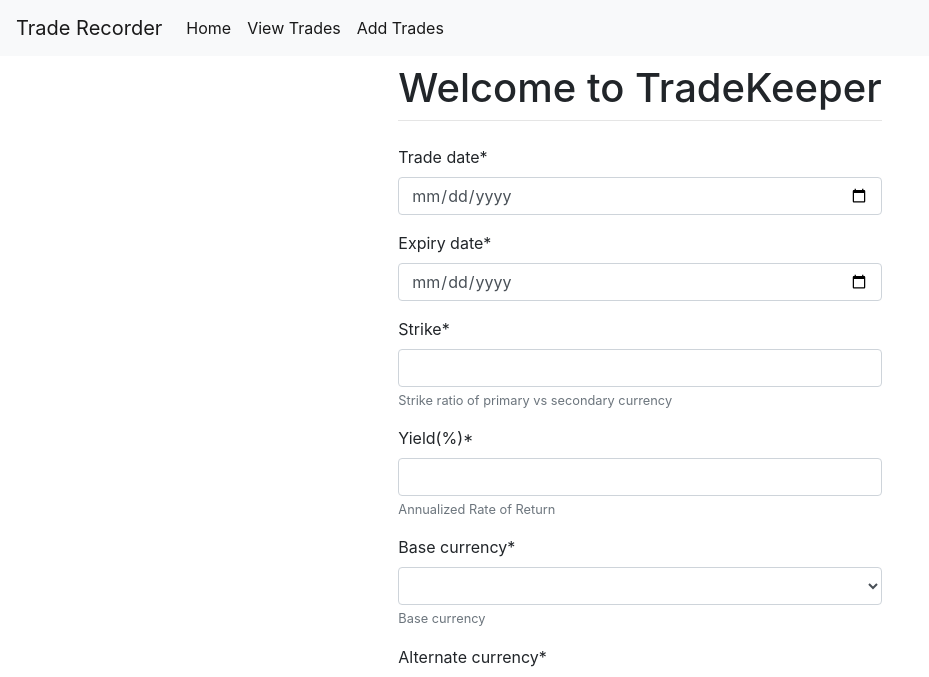
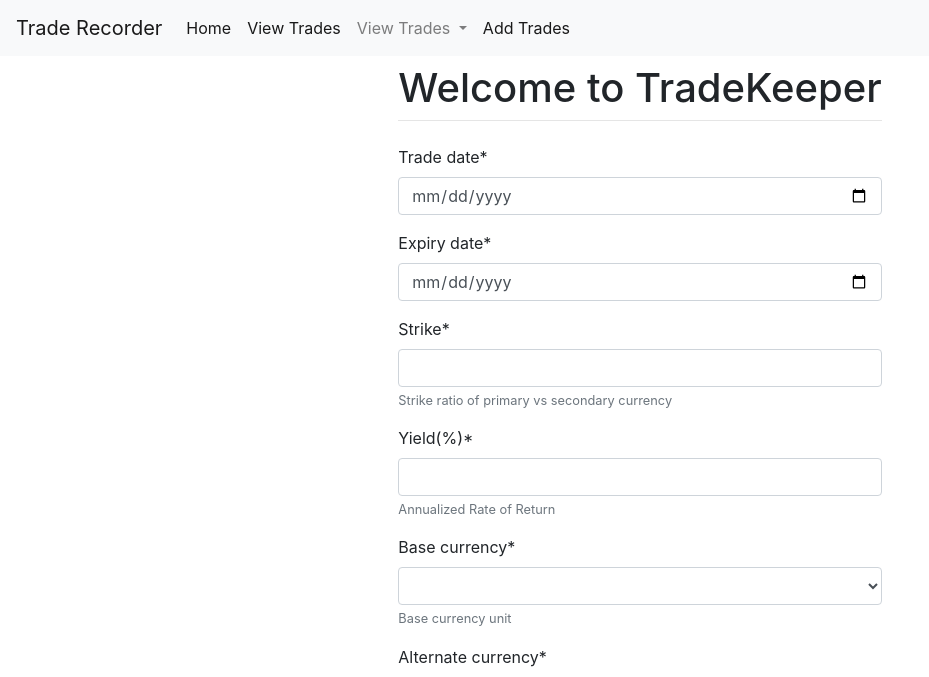
Before and after one commit to jaskirat1208/trade-dashboard, a Django app: page /record/add_trade in a window 1280 px wide. Shown: the top 677 px of the page, without its empty margins (0-929 px from the left). Run offline with Django 3.2, Linux system fonts and the light colour scheme; lists and menus that the app fills with data are empty; some libraries are stand-ins or nearby versions.

Commit message:
Added filter for pending action, active and completed trades

```diff
--- a/constants/__init__.py
+++ b/constants/__init__.py
@@ -1,3 +1,9 @@
 TRADE_TYPE_ACTIVE = 'ACTIVE'
 TRADE_TYPE_ACTION_REQUIRED = 'ACTION REQUIRED'
 TRADE_TYPE_COMPLETED = 'COMPLETED'
+
+TRADE_STATUS_LIST = [
+    TRADE_TYPE_ACTIVE,
+    TRADE_TYPE_COMPLETED,
+    TRADE_TYPE_ACTION_REQUIRED
+]
--- a/record_trades/forms/create_new_trade_form.py
+++ b/record_trades/forms/create_new_trade_form.py
@@ -1,4 +1,5 @@
 import ccy
+import logging
 
 from django import forms
 
@@ -12,6 +13,7 @@ class CreateNewTradeForm(forms.ModelForm):
         A boilerplate form created with :model:`record_trades.Trade` as the underlying model
     """
 
+    logger = logging.getLogger('trade.record')
     # Dates
     trade_date = forms.DateField(
         widget=forms.TextInput(attrs={'type': 'date'})
@@ -23,7 +25,7 @@ class CreateNewTradeForm(forms.ModelForm):
 
     # Form widget for currencies
     b_ccy = forms.ChoiceField(
-        label='Base currency', choices=map(lambda r: (r, r), ccy.all()), help_text='Base currency'
+        label='Base currency', choices=map(lambda r: (r, r), ccy.all()), help_text='Base currency unit'
     )
     alt_ccy = forms.ChoiceField(
         label='Alternate currency', choices=map(lambda r: (r, r), ccy.all()), help_text='Alternate currency'
@@ -31,4 +33,39 @@ class CreateNewTradeForm(forms.ModelForm):
 
     class Meta:
         model = Trade
-        fields = '__all__'
+        exclude = ('action_taken',)
+
+    def clean(self):
+        """
+        Performing validation checks and adds errors in place on the form:
+            - Trade date < Expiry date
+            - base and alt ccy should be different
+            - Check if strike and notional are positive
+        """
+        self.logger.info('Performing validation checks')
+        cleaned_data = super().clean()
+
+        # Fetch elements from cleaned data
+        trade_date = cleaned_data.get('trade_date')
+        expiry_date = cleaned_data.get('expiry_date')
+        b_ccy = cleaned_data.get('b_ccy')
+        alt_ccy = cleaned_data.get('alt_ccy')
+        strike = cleaned_data.get('strike')
+        notional = cleaned_data.get('notional')
+
+        self.logger.info('Checking for trade and expiry date')
+        # Expiry date > trade date
+        if expiry_date < trade_date:
+            self.add_error('expiry_date', 'Expiry date should always be greater than trade date')
+
+        self.logger.info('Comparing units of base and alternate currency')
+        # Base and alt currency should be different
+        if b_ccy == alt_ccy:
+            self.add_error('alt_ccy', 'Alternate currency unit should be different from base currency')
+
+        self.logger.info('Comparing strike and notionals')
+        if strike < 0:
+            self.add_error('strike', 'Strike conversion rate must be positive')
+
+        if notional < 0:
+            self.add_error('notional', 'Notional must be positive')
--- a/record_trades/templates/head.html
+++ b/record_trades/templates/head.html
@@ -2,5 +2,10 @@
     <meta charset="utf-8">
     <meta name="viewport" content="width=device-width, initial-scale=1, shrink-to-fit=no">
     <link rel="stylesheet" href="https://stackpath.bootstrapcdn.com/bootstrap/4.1.3/css/bootstrap.min.css" integrity="sha384-MCw98/SFnGE8fJT3GXwEOngsV7Zt27NXFoaoApmYm81iuXoPkFOJwJ8ERdknLPMO" crossorigin="anonymous">
+
+    <!--  Bootstrap Javascript  -->
+    <script src="https://code.jquery.com/jquery-3.2.1.slim.min.js" integrity="sha384-KJ3o2DKtIkvYIK3UENzmM7KCkRr/rE9/Qpg6aAZGJwFDMVNA/GpGFF93hXpG5KkN" crossorigin="anonymous"></script>
+    <script src="https://cdnjs.cloudflare.com/ajax/libs/popper.js/1.12.9/umd/popper.min.js" integrity="sha384-ApNbgh9B+Y1QKtv3Rn7W3mgPxhU9K/ScQsAP7hUibX39j7fakFPskvXusvfa0b4Q" crossorigin="anonymous"></script>
+    <script src="https://maxcdn.bootstrapcdn.com/bootstrap/4.0.0/js/bootstrap.min.js" integrity="sha384-JZR6Spejh4U02d8jOt6vLEHfe/JQGiRRSQQxSfFWpi1MquVdAyjUar5+76PVCmYl" crossorigin="anonymous"></script>
     <title></title>
 </head>
--- a/record_trades/templates/navbar.html
+++ b/record_trades/templates/navbar.html
@@ -10,7 +10,21 @@
                 <a class="nav-link" href=""> Home <span class="sr-only">(current)</span></a>
             </li>
             <li class="nav-item active">
-                <a class="nav-link" href="{% url 'get_all_trades' %}"> View Trades <span class="sr-only">(current)</span></a>
+                <a class="nav-link" href=>
+                    View Trades <span class="sr-only">(current)</span>
+                </a>
+            </li>
+            <li class="nav-item dropdown">
+                <a class="nav-link dropdown-toggle" href="#" id="navbarDropdown" role="button" data-toggle="dropdown" aria-haspopup="true" aria-expanded="false">
+                    View Trades
+                </a>
+            <div class="dropdown-menu" aria-labelledby="navbarDropdown">
+                <a class="dropdown-item" href="{% url 'view_filtered_trades' 'ACTION REQUIRED' %}">Action Required</a>
+                <div class="dropdown-divider"></div>
+                <a class="dropdown-item" href="{% url 'view_filtered_trades' 'COMPLETED' %}">Completed</a>
+                <a class="dropdown-item" href="{% url 'view_filtered_trades' 'ACTIVE' %}">Active</a>
+                <a class="dropdown-item" href="{% url 'view_filtered_trades' 'ALL' %}">All</a>
+            </div>
             </li>
             <li class="nav-item active">
                 <a class="nav-link" href="{% url 'add_trade' %}"> Add Trades <span class="sr-only">(current)</span></a>
--- a/record_trades/urls.py
+++ b/record_trades/urls.py
@@ -5,5 +5,5 @@ from . import views
 urlpatterns = [
     path('', views.index, name='index'),
     path('add_trade', views.CreateNewTradeView.as_view(), name='add_trade'),
-    path('get_all_trades', views.GetAllTradesView.as_view(), name='get_all_trades'),
+    path('view_trades/status=<status>', views.GetAllTradesView.as_view(), name='view_filtered_trades'),
 ]
```
Also changed, not shown: record_trades/views/get_all_trades_view.py (+24 -0 lines), 1 other file.
